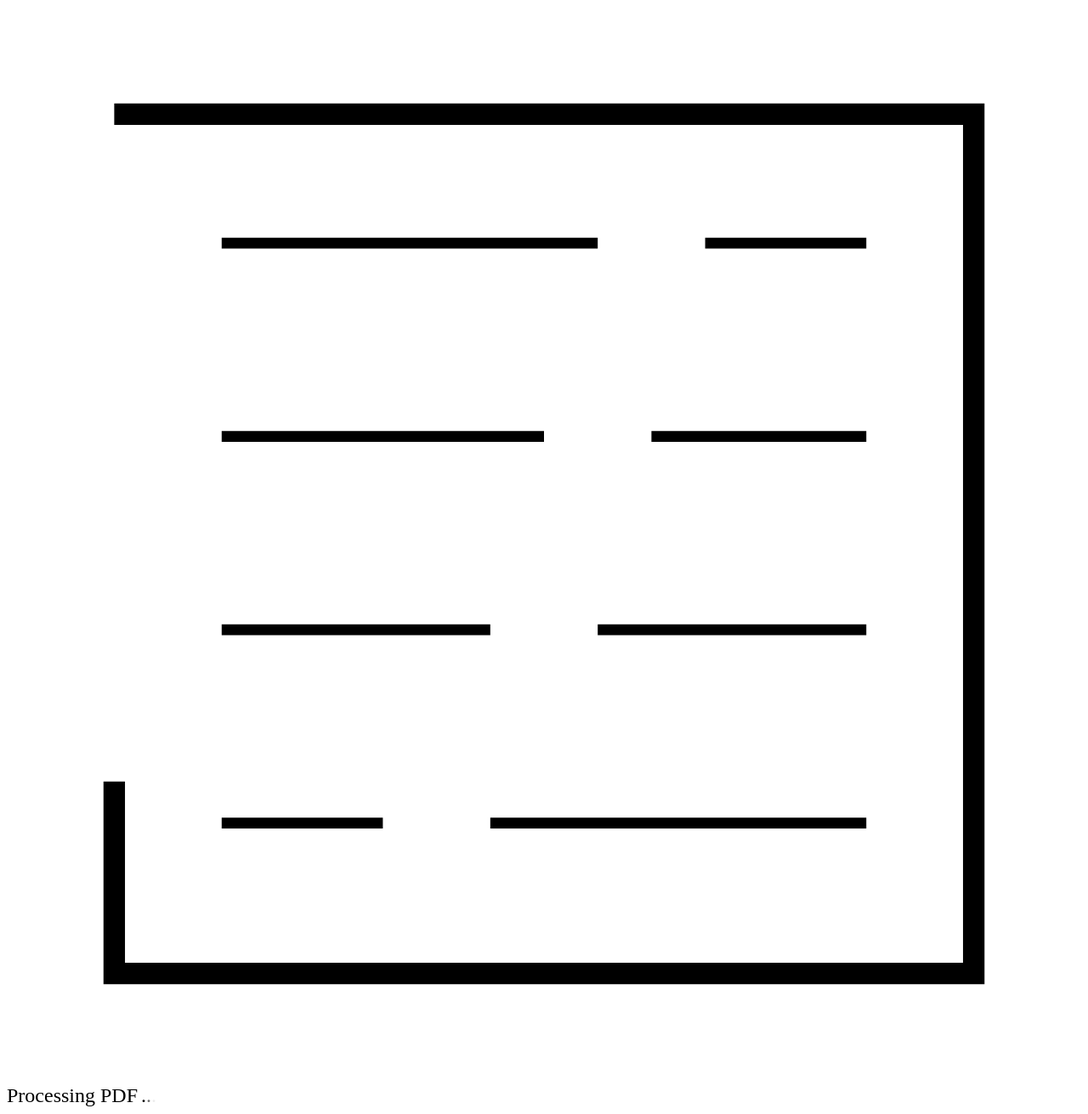
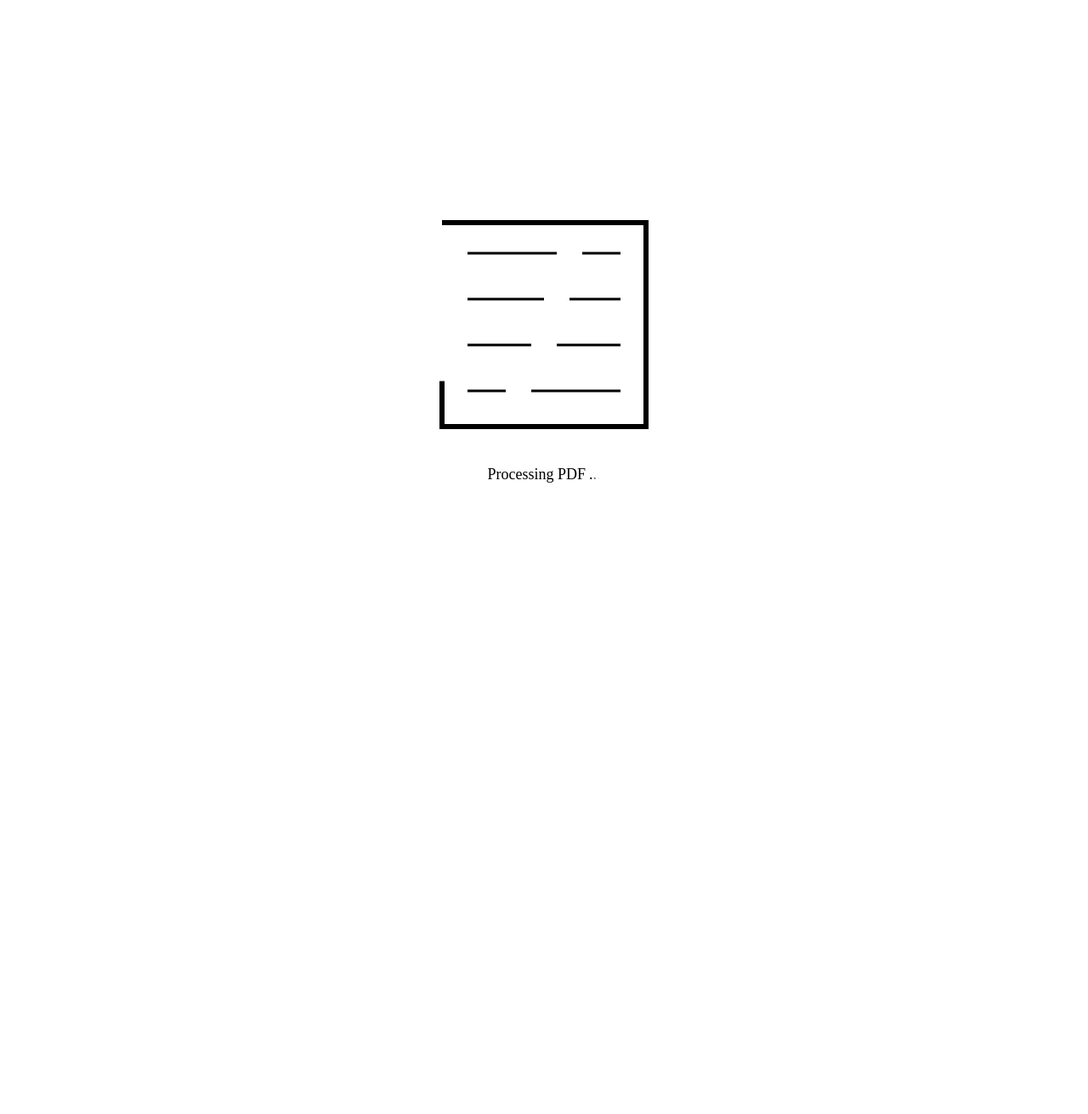
Before and after one commit to SuffolkLITLab/RateMyPDF, a FastAPI app: template app/templates/loading_animation.html in a window 1280 px wide. Shown: the whole page at 85% size. After the commit the page ends 568 px from the top, so only its background shows below. Run offline with FastAPI, Linux system fonts and the light colour scheme; the template is opened without the code that fills it, so the values that code supplies are empty.

Commit message:
Fix animation location; handle situation when using cached stats

```diff
--- a/app/templates/loading_animation.html
+++ b/app/templates/loading_animation.html
@@ -38,7 +38,7 @@
     }
 
     .processing-text {
-        font-size: 24px;
+        font-size: 18px;
         display: flex;
         align-items: center;
       }
@@ -77,10 +77,25 @@
         }
       }
 
+      body {
+        margin: 0;
+        display: flex;
+        flex-direction: column;
+        justify-content: center;
+        align-items: center;
+        height: 100vh;
+        overflow: hidden;
+      }
+
+      svg {
+        max-width: 300px; /* Adjust this value to control the size of the animation */
+        max-height: 300px;
+        margin-bottom: 1rem; /* Adjust this value to control the space between the animation and the text */
+      }
   </style>
 </head>
 <body>
-    <svg viewBox="0 0 100 100" xmlns="http://www.w3.org/2000/svg">
+    <svg viewBox="0 0 100 100" xmlns="http://www.w3.org/2000/svg" >
         <path id="form-path" d="M10,10 L90,10 L90,90 L10,90 L10,10 Z" fill="none" stroke="black" stroke-width="2"></path>
         <path id="text-line-1" d="M20,22 L55,22 M65,22 L80,22" fill="none" stroke="black" stroke-width="1"></path>
         <path id="text-line-2" d="M20,40 L50,40 M60,40 L80,40" fill="none" stroke="black" stroke-width="1"></path>
```
Also changed, not shown: app/pdfstats_migration.py (+19 -5 lines), app/templates/ratemypdf_stats.html (+5 -3 lines), app/static/css/ratemypdf.css (line endings or trailing spaces).
